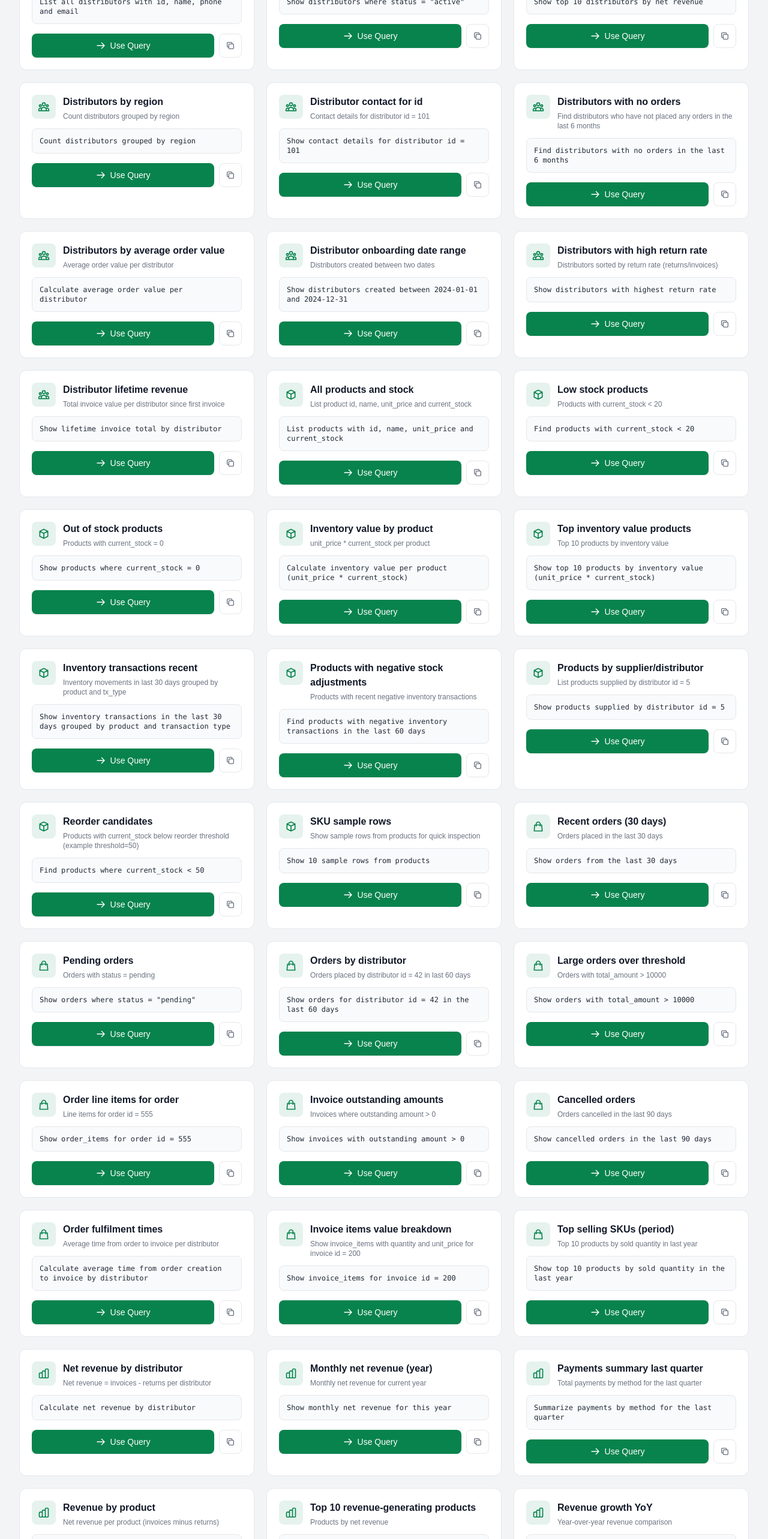
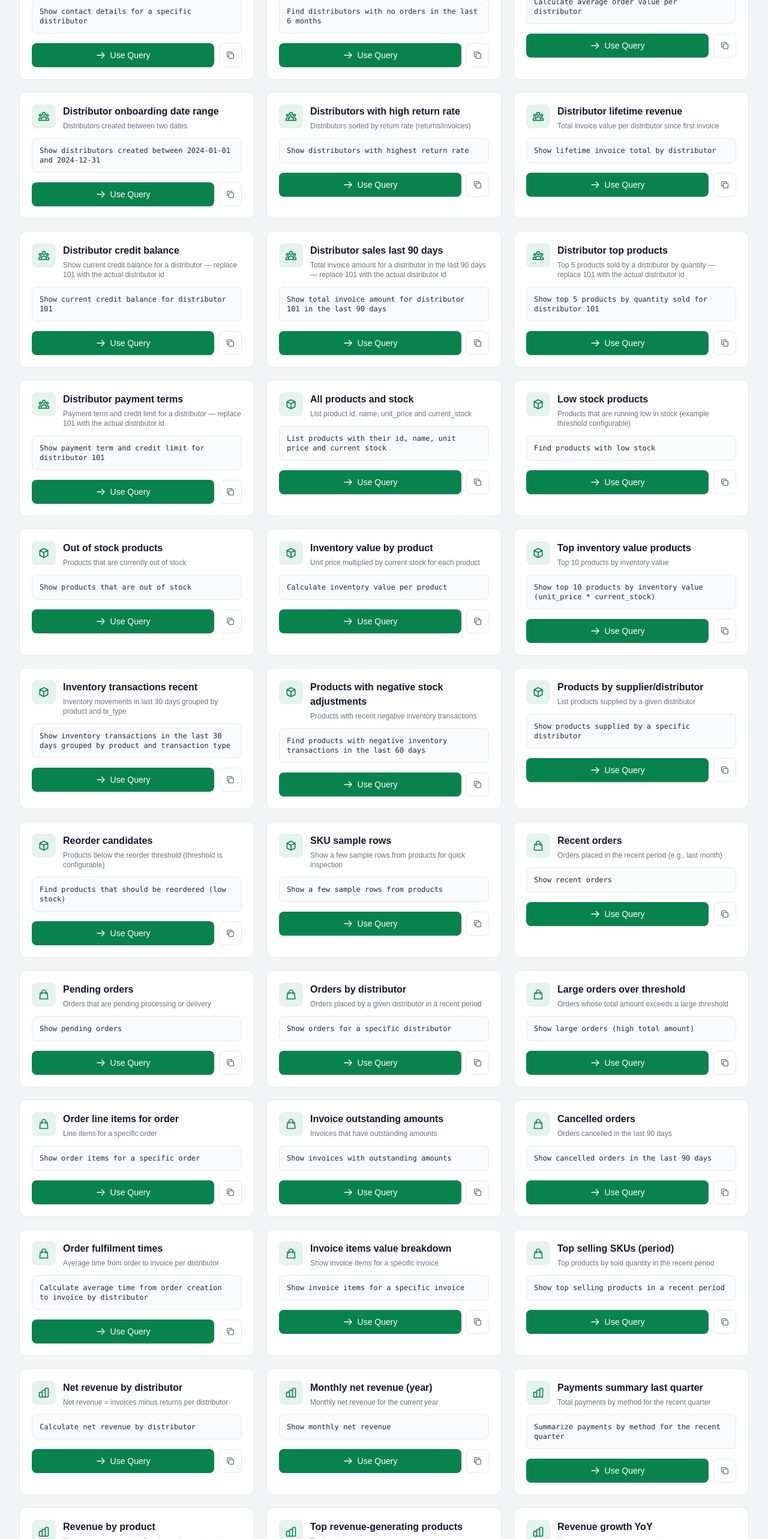
Before and after one commit to MinhajulBhuiyan/DataSense, a Next.js app in the folder frontend/: page /examples in a window 1280 px wide. Shown: the part 234-2800 px from the top of the page at 60% size. Built offline with nearby package versions, Linux system fonts and the light colour scheme.

Commit message:
Changing the examples

```diff
--- a/frontend/app/examples/page.tsx
+++ b/frontend/app/examples/page.tsx
@@ -55,89 +55,91 @@ export default function ExampleQueries() {
   };
 
   const exampleQueries: ExampleQuery[] = [
-    // Distributors (10)
-    { id: 1, title: 'List all distributors', description: 'Show id, name, phone, email for all distributors', query: 'List all distributors with id, name, phone and email', category: 'distributors', icon: 'users' },
-    { id: 2, title: 'Active distributors only', description: 'Active distributors (status = active)', query: 'Show distributors where status = "active"', category: 'distributors', icon: 'users' },
-    { id: 3, title: 'Top 10 distributors by net revenue', description: 'Rank distributors by net revenue (invoices - returns)', query: 'Show top 10 distributors by net revenue', category: 'distributors', icon: 'users' },
-    { id: 4, title: 'Distributors by region', description: 'Count distributors grouped by region', query: 'Count distributors grouped by region', category: 'distributors', icon: 'users' },
-    { id: 5, title: 'Distributor contact for id', description: 'Contact details for distributor id = 101', query: 'Show contact details for distributor id = 101', category: 'distributors', icon: 'users' },
+  { id: 5, title: 'Distributor contact (by id)', description: 'Show contact details for a specific distributor — replace the example id with the actual distributor id or name', query: 'Show contact details for a specific distributor', category: 'distributors', icon: 'users' },
     { id: 6, title: 'Distributors with no orders', description: 'Find distributors who have not placed any orders in the last 6 months', query: 'Find distributors with no orders in the last 6 months', category: 'distributors', icon: 'users' },
     { id: 7, title: 'Distributors by average order value', description: 'Average order value per distributor', query: 'Calculate average order value per distributor', category: 'distributors', icon: 'users' },
     { id: 8, title: 'Distributor onboarding date range', description: 'Distributors created between two dates', query: 'Show distributors created between 2024-01-01 and 2024-12-31', category: 'distributors', icon: 'users' },
     { id: 9, title: 'Distributors with high return rate', description: 'Distributors sorted by return rate (returns/invoices)', query: 'Show distributors with highest return rate', category: 'distributors', icon: 'users' },
   { id: 10, title: 'Distributor lifetime revenue', description: 'Total invoice value per distributor since first invoice', query: 'Show lifetime invoice total by distributor', category: 'distributors', icon: 'users' },
+  // Additional high-quality distributor examples to reach >=10
+  { id: 71, title: 'Distributor credit balance', description: 'Show current credit balance for a distributor — replace 101 with the actual distributor id', query: 'Show current credit balance for distributor 101', category: 'distributors', icon: 'users' },
+  { id: 72, title: 'Distributor sales last 90 days', description: 'Total invoice amount for a distributor in the last 90 days — replace 101 with the actual distributor id', query: 'Show total invoice amount for distributor 101 in the last 90 days', category: 'distributors', icon: 'users' },
+  { id: 73, title: 'Distributor top products', description: 'Top 5 products sold by a distributor by quantity — replace 101 with the actual distributor id', query: 'Show top 5 products by quantity sold for distributor 101', category: 'distributors', icon: 'users' },
+  { id: 74, title: 'Distributor payment terms', description: 'Payment term and credit limit for a distributor — replace 101 with the actual distributor id', query: 'Show payment term and credit limit for distributor 101', category: 'distributors', icon: 'users' },
 
     // Inventory (10)
-    { id: 11, title: 'All products and stock', description: 'List product id, name, unit_price and current_stock', query: 'List products with id, name, unit_price and current_stock', category: 'inventory', icon: 'package' },
-    { id: 12, title: 'Low stock products', description: 'Products with current_stock < 20', query: 'Find products with current_stock < 20', category: 'inventory', icon: 'package' },
-    { id: 13, title: 'Out of stock products', description: 'Products with current_stock = 0', query: 'Show products where current_stock = 0', category: 'inventory', icon: 'package' },
-    { id: 14, title: 'Inventory value by product', description: 'unit_price * current_stock per product', query: 'Calculate inventory value per product (unit_price * current_stock)', category: 'inventory', icon: 'package' },
+  { id: 11, title: 'All products and stock', description: 'List product id, name, unit_price and current_stock', query: 'List products with their id, name, unit price and current stock', category: 'inventory', icon: 'package' },
+  { id: 12, title: 'Low stock products', description: 'Products that are running low in stock (example threshold configurable)', query: 'Find products with low stock', category: 'inventory', icon: 'package' },
+  { id: 13, title: 'Out of stock products', description: 'Products that are currently out of stock', query: 'Show products that are out of stock', category: 'inventory', icon: 'package' },
+  { id: 14, title: 'Inventory value by product', description: 'Unit price multiplied by current stock for each product', query: 'Calculate inventory value per product', category: 'inventory', icon: 'package' },
     { id: 15, title: 'Top inventory value products', description: 'Top 10 products by inventory value', query: 'Show top 10 products by inventory value (unit_price * current_stock)', category: 'inventory', icon: 'package' },
     { id: 16, title: 'Inventory transactions recent', description: 'Inventory movements in last 30 days grouped by product and tx_type', query: 'Show inventory transactions in the last 30 days grouped by product and transaction type', category: 'inventory', icon: 'package' },
     { id: 17, title: 'Products with negative stock adjustments', description: 'Products with recent negative inventory transactions', query: 'Find products with negative inventory transactions in the last 60 days', category: 'inventory', icon: 'package' },
-    { id: 18, title: 'Products by supplier/distributor', description: 'List products supplied by distributor id = 5', query: 'Show products supplied by distributor id = 5', category: 'inventory', icon: 'package' },
-    { id: 19, title: 'Reorder candidates', description: 'Products with current_stock below reorder threshold (example threshold=50)', query: 'Find products where current_stock < 50', category: 'inventory', icon: 'package' },
-    { id: 20, title: 'SKU sample rows', description: 'Show sample rows from products for quick inspection', query: 'Show 10 sample rows from products', category: 'inventory', icon: 'package' },
+  { id: 18, title: 'Products by supplier/distributor', description: 'List products supplied by a given distributor', query: 'Show products supplied by a specific distributor', category: 'inventory', icon: 'package' },
+  { id: 19, title: 'Reorder candidates', description: 'Products below the reorder threshold (threshold is configurable)', query: 'Find products that should be reordered (low stock)', category: 'inventory', icon: 'package' },
+  { id: 20, title: 'SKU sample rows', description: 'Show a few sample rows from products for quick inspection', query: 'Show a few sample rows from products', category: 'inventory', icon: 'package' },
 
     // Orders & Invoices (10)
-    { id: 21, title: 'Recent orders (30 days)', description: 'Orders placed in the last 30 days', query: 'Show orders from the last 30 days', category: 'orders', icon: 'shopping' },
-    { id: 22, title: 'Pending orders', description: 'Orders with status = pending', query: 'Show orders where status = "pending"', category: 'orders', icon: 'shopping' },
-    { id: 23, title: 'Orders by distributor', description: 'Orders placed by distributor id = 42 in last 60 days', query: 'Show orders for distributor id = 42 in the last 60 days', category: 'orders', icon: 'shopping' },
-    { id: 24, title: 'Large orders over threshold', description: 'Orders with total_amount > 10000', query: 'Show orders with total_amount > 10000', category: 'orders', icon: 'shopping' },
-    { id: 25, title: 'Order line items for order', description: 'Line items for order id = 555', query: 'Show order_items for order id = 555', category: 'orders', icon: 'shopping' },
-    { id: 26, title: 'Invoice outstanding amounts', description: 'Invoices where outstanding amount > 0', query: 'Show invoices with outstanding amount > 0', category: 'orders', icon: 'shopping' },
+  { id: 21, title: 'Recent orders', description: 'Orders placed in the recent period (e.g., last month)', query: 'Show recent orders', category: 'orders', icon: 'shopping' },
+  { id: 22, title: 'Pending orders', description: 'Orders that are pending processing or delivery', query: 'Show pending orders', category: 'orders', icon: 'shopping' },
+  { id: 23, title: 'Orders by distributor', description: 'Orders placed by a given distributor in a recent period', query: 'Show orders for a specific distributor', category: 'orders', icon: 'shopping' },
+  { id: 24, title: 'Large orders over threshold', description: 'Orders whose total amount exceeds a large threshold', query: 'Show large orders (high total amount)', category: 'orders', icon: 'shopping' },
+  { id: 25, title: 'Order line items for order', description: 'Line items for a specific order', query: 'Show order items for a specific order', category: 'orders', icon: 'shopping' },
+  { id: 26, title: 'Invoice outstanding amounts', description: 'Invoices that have outstanding amounts', query: 'Show invoices with outstanding amounts', category: 'orders', icon: 'shopping' },
     { id: 27, title: 'Cancelled orders', description: 'Orders cancelled in the last 90 days', query: 'Show cancelled orders in the last 90 days', category: 'orders', icon: 'ban' },
     { id: 28, title: 'Order fulfilment times', description: 'Average time from order to invoice per distributor', query: 'Calculate average time from order creation to invoice by distributor', category: 'orders', icon: 'clock' },
-    { id: 29, title: 'Invoice items value breakdown', description: 'Show invoice_items with quantity and unit_price for invoice id = 200', query: 'Show invoice_items for invoice id = 200', category: 'orders', icon: 'shopping' },
-    { id: 30, title: 'Top selling SKUs (period)', description: 'Top 10 products by sold quantity in last year', query: 'Show top 10 products by sold quantity in the last year', category: 'orders', icon: 'shopping' },
+  { id: 29, title: 'Invoice items value breakdown', description: 'Show invoice items for a specific invoice', query: 'Show invoice items for a specific invoice', category: 'orders', icon: 'shopping' },
+  { id: 30, title: 'Top selling SKUs (period)', description: 'Top products by sold quantity in the recent period', query: 'Show top selling products in a recent period', category: 'orders', icon: 'shopping' },
 
     // Revenue & Payments (10)
-    { id: 31, title: 'Net revenue by distributor', description: 'Net revenue = invoices - returns per distributor', query: 'Calculate net revenue by distributor', category: 'revenue', icon: 'chart' },
-    { id: 32, title: 'Monthly net revenue (year)', description: 'Monthly net revenue for current year', query: 'Show monthly net revenue for this year', category: 'revenue', icon: 'chart' },
-    { id: 33, title: 'Payments summary last quarter', description: 'Total payments by method for the last quarter', query: 'Summarize payments by method for the last quarter', category: 'revenue', icon: 'chart' },
+  { id: 31, title: 'Net revenue by distributor', description: 'Net revenue = invoices minus returns per distributor', query: 'Calculate net revenue by distributor', category: 'revenue', icon: 'chart' },
+  { id: 32, title: 'Monthly net revenue (year)', description: 'Monthly net revenue for the current year', query: 'Show monthly net revenue', category: 'revenue', icon: 'chart' },
+  { id: 33, title: 'Payments summary last quarter', description: 'Total payments by method for the recent quarter', query: 'Summarize payments by method for the recent quarter', category: 'revenue', icon: 'chart' },
   { id: 34, title: 'Revenue by product', description: 'Net revenue per product (invoices minus returns)', query: 'Calculate net revenue per product', category: 'revenue', icon: 'chart' },
-    { id: 35, title: 'Top 10 revenue-generating products', description: 'Products by net revenue', query: 'Show top 10 products by net revenue', category: 'revenue', icon: 'chart' },
-    { id: 36, title: 'Revenue growth YoY', description: 'Year-over-year revenue comparison', query: 'Compare total net revenue this year vs last year', category: 'revenue', icon: 'chart' },
-    { id: 37, title: 'Outstanding receivables', description: 'Total outstanding invoice amounts grouped by distributor', query: 'Show total outstanding invoice amount by distributor', category: 'revenue', icon: 'chart' },
-    { id: 38, title: 'Refunds vs sales', description: 'Total refunds and total sales for last month', query: 'Show total refunds and total sales for last month', category: 'revenue', icon: 'chart' },
-    { id: 39, title: 'Average payment delay', description: 'Average days between invoice date and payment date', query: 'Calculate average payment delay (days) per distributor', category: 'revenue', icon: 'clock' },
+  { id: 35, title: 'Top revenue-generating products', description: 'Products by net revenue', query: 'Show top revenue-generating products', category: 'revenue', icon: 'chart' },
+  { id: 36, title: 'Revenue growth YoY', description: 'Year-over-year revenue comparison', query: 'Compare net revenue this year versus last year', category: 'revenue', icon: 'chart' },
+  { id: 37, title: 'Outstanding receivables', description: 'Total outstanding invoice amounts grouped by distributor', query: 'Show outstanding invoice amounts grouped by distributor', category: 'revenue', icon: 'chart' },
+  { id: 38, title: 'Refunds vs sales', description: 'Total refunds and total sales for the recent period', query: 'Show total refunds and total sales for the recent period', category: 'revenue', icon: 'chart' },
+  { id: 39, title: 'Average payment delay', description: 'Average days between invoice date and payment date', query: 'Calculate average payment delay per distributor', category: 'revenue', icon: 'clock' },
   { id: 40, title: 'Payment method distribution', description: 'Distribution of payment volume by method', query: 'Show payment volume by payment method', category: 'revenue', icon: 'credit-card' },
 
     // Returns & Refunds (10)
-    { id: 41, title: 'Pending sales returns', description: 'Sales_returns with status = pending', query: 'Show pending sales_returns', category: 'returns', icon: 'return' },
-    { id: 42, title: 'Returns this month', description: 'Returns processed this month', query: 'Show sales_returns from this month', category: 'returns', icon: 'return' },
-    { id: 43, title: 'Top returned products', description: 'Products with highest returned quantity', query: 'Show products with highest returned quantities', category: 'returns', icon: 'return' },
-    { id: 44, title: 'Refund totals by method', description: 'Total refund amounts grouped by refund method for last month', query: 'Summarize refunds by method for last month', category: 'returns', icon: 'credit-card' },
+  { id: 41, title: 'Pending sales returns', description: 'Sales returns with status pending', query: 'Show pending sales returns', category: 'returns', icon: 'return' },
+  { id: 42, title: 'Returns this month', description: 'Returns processed in the recent period', query: 'Show recent sales returns', category: 'returns', icon: 'return' },
+  { id: 43, title: 'Top returned products', description: 'Products with the highest returned quantities', query: 'Show products with the highest returned quantities', category: 'returns', icon: 'return' },
+  { id: 44, title: 'Refund totals by method', description: 'Total refund amounts grouped by refund method for the recent period', query: 'Summarize refunds by method for the recent period', category: 'returns', icon: 'credit-card' },
   { id: 45, title: 'Return reasons breakdown', description: 'Count returns grouped by reason', query: 'Count returns grouped by reason', category: 'returns', icon: 'return' },
-    { id: 46, title: 'Distributors with frequent returns', description: 'Distributors with return rate above threshold', query: 'Show distributors with return rate > 0.1', category: 'returns', icon: 'users' },
+  { id: 46, title: 'Distributors with frequent returns', description: 'Distributors with high return rates', query: 'Show distributors with a high return rate', category: 'returns', icon: 'users' },
   { id: 47, title: 'Refunds issued this year', description: 'Total refunds issued grouped by month', query: 'Show refunds issued this year grouped by month', category: 'returns', icon: 'return' },
-    { id: 48, title: 'Return items sample rows', description: 'Inspect few rows from return_items', query: 'Show 10 sample rows from return_items', category: 'returns', icon: 'table' },
-    { id: 49, title: 'Return rate by product', description: 'Return quantity / sold quantity per product', query: 'Calculate return rate per product (returned_qty / sold_qty)', category: 'returns', icon: 'return' },
-    { id: 50, title: 'Refunds pending reconciliation', description: 'Refunds with status = pending_reconciliation', query: 'Show refunds with status = "pending_reconciliation"', category: 'returns', icon: 'credit-card' },
+  { id: 48, title: 'Return items sample rows', description: 'Inspect a few rows from return_items', query: 'Show a few sample rows from return_items', category: 'returns', icon: 'table' },
+  { id: 49, title: 'Return rate by product', description: 'Return quantity / sold quantity per product', query: 'Calculate return rate per product', category: 'returns', icon: 'return' },
+  { id: 50, title: 'Refunds pending reconciliation', description: 'Refunds with status pending_reconciliation', query: 'Show refunds pending reconciliation', category: 'returns', icon: 'credit-card' },
 
     // Analytics & KPIs (10)
   { id: 51, title: 'Average order value', description: 'Average invoice total across all orders', query: 'Calculate average invoice total', category: 'analytics', icon: 'analytics' },
   { id: 52, title: 'Customer lifetime value proxy', description: 'Total invoice amount per customer over lifetime', query: 'Show total invoice amount per customer', category: 'analytics', icon: 'users' },
-    { id: 53, title: 'Churn indicator (no orders)', description: 'Distributors with no orders in last 12 months', query: 'Find distributors with no orders in last 12 months', category: 'analytics', icon: 'users' },
+  { id: 53, title: 'Churn indicator (no orders)', description: 'Distributors with no orders in the recent year', query: 'Find distributors with no orders in the recent year', category: 'analytics', icon: 'users' },
     { id: 54, title: 'Sales funnel counts', description: 'Count orders by status (created, invoiced, delivered)', query: 'Count orders grouped by status', category: 'analytics', icon: 'analytics' },
-    { id: 55, title: 'Top SKUs trend', description: 'Monthly sold quantity for top 5 SKUs', query: 'Show monthly sold quantity for top 5 products by sales', category: 'analytics', icon: 'chart' },
+  { id: 55, title: 'Top SKUs trend', description: 'Monthly sold quantity for top SKUs', query: 'Show monthly sold quantity for top products by sales', category: 'analytics', icon: 'chart' },
   { id: 56, title: 'Delivery success rate', description: 'Delivered vs assigned invoices per load plan', query: 'Calculate delivered vs assigned invoice counts per load plan', category: 'analytics', icon: 'truck' },
-    { id: 57, title: 'Sales by weekday', description: 'Total sales grouped by weekday', query: 'Show total sales grouped by weekday', category: 'analytics', icon: 'calendar' },
+
   { id: 58, title: 'Peak order hours', description: 'Hour-of-day distribution of orders', query: 'Show order counts by hour of day', category: 'analytics', icon: 'clock' },
+  // Added analytics example to replace removed weekday report with meaningful KPI
+  { id: 75, title: 'Top distributors by on-time delivery rate', description: 'Top 10 distributors by on-time delivery percentage (invoices delivered on schedule)', query: 'Show top 10 distributors by on-time delivery rate', category: 'analytics', icon: 'truck' },
   { id: 59, title: 'Inventory turnover', description: 'Inventory turnover ratio (sold / average stock)', query: 'Calculate inventory turnover ratio per product', category: 'analytics', icon: 'package' },
-    { id: 60, title: 'KPI summary dashboard', description: 'High-level KPIs: net revenue, orders count, returns count for last month', query: 'Show net revenue, orders count and returns count for last month', category: 'analytics', icon: 'dashboard' },
+  { id: 60, title: 'KPI summary dashboard', description: 'High-level KPIs: net revenue, orders count, returns count for the recent period', query: 'Show net revenue, orders count and returns count for the recent period', category: 'analytics', icon: 'dashboard' },
 
     // Schema & Helpers (10)
     { id: 61, title: 'Describe orders table', description: 'Show columns and types for orders table', query: 'Describe the schema of the orders table', category: 'schema', icon: 'database' },
     { id: 62, title: 'Describe products table', description: 'Show columns and types for products table', query: 'Describe the schema of the products table', category: 'schema', icon: 'database' },
-    { id: 63, title: 'Sample invoice_items', description: 'Show 10 sample rows from invoice_items', query: 'Show 10 sample rows from invoice_items', category: 'schema', icon: 'table' },
-    { id: 64, title: 'Explain plan for sample query', description: 'Return EXPLAIN for a representative read-only query', query: 'Explain select distributor_id, sum(total_amount) from invoices group by distributor_id', category: 'schema', icon: 'tool' },
+  { id: 63, title: 'Sample invoice_items', description: 'Show a few sample rows from invoice_items', query: 'Show a few sample rows from invoice_items', category: 'schema', icon: 'table' },
+  { id: 64, title: 'Explain plan for sample query', description: 'Explain the query plan for a representative read-only query', query: 'Explain the query plan for calculating total invoice amount per distributor', category: 'schema', icon: 'tool' },
   { id: 65, title: 'List tables', description: 'Show all table names in the schema', query: 'List all tables in the database schema', category: 'schema', icon: 'database' },
     { id: 66, title: 'Primary keys overview', description: 'Show primary key columns for main tables', query: 'Show primary keys for orders, invoices, products, distributors tables', category: 'schema', icon: 'key' },
     { id: 67, title: 'Foreign key relationships', description: 'Describe foreign-key style joins between orders and order_items', query: 'Show how orders and order_items are related (foreign keys)', category: 'schema', icon: 'link' },
     { id: 68, title: 'Column value distributions', description: 'Value counts for order status column', query: 'Count orders grouped by status', category: 'schema', icon: 'chart' },
     { id: 69, title: 'Sample rows from invoices', description: 'Show 10 sample rows from invoices for data inspection', query: 'Show 10 sample rows from invoices', category: 'schema', icon: 'table' },
-    { id: 70, title: 'Ad-hoc read-only check', description: 'Confirm a query is read-only: sample select', query: 'Show 1 row from distributors', category: 'schema', icon: 'check' }
+  { id: 70, title: 'Ad-hoc read-only check', description: 'Confirm a query is read-only: sample select', query: 'Show one sample row from distributors', category: 'schema', icon: 'check' }
   ];
 
   const categories: Category[] = [
```
Lines whose indentation alone changed are shown as unchanged.
